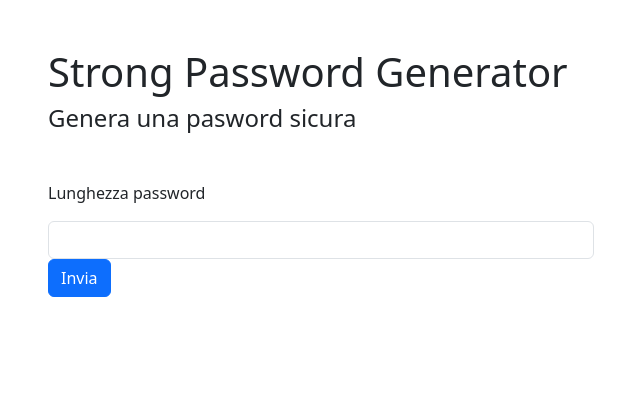
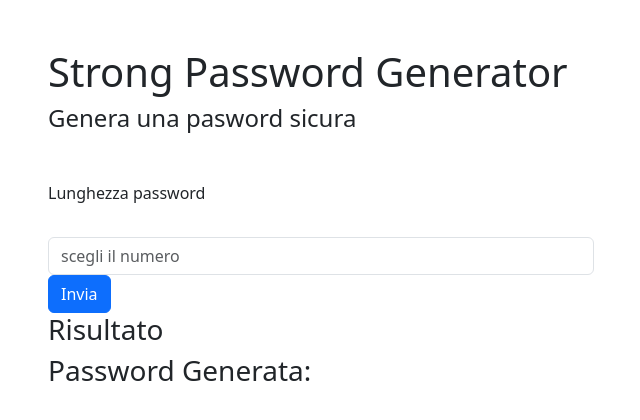
Before and after one commit to Sebastian-Balint/php-strong-password-generator, a PHP site: page / in a window 1280 px wide. Shown: the top 420 px of the page, without its empty margins (34-674 px from the left). Run offline with PHP 8.4, Linux system fonts and the light colour scheme.

Commit message:
add mileston 1

```diff
--- a/index.php
+++ b/index.php
@@ -1,5 +1,27 @@
 <?php
+function generatorePsw()
+{
+    // Verific che il parametro psw sia tramite GET
+    if (isset($_GET["psw"])) {
+        // Lunghezza della password dalla query string
+        $number = $_GET["psw"];
+        // Caratteri per generare la password
+        $simboli = "!?&%$@#abcdefghijklmnopqrstuwxyzABCDEFGHIJKLMNOPQRSTUWXYZ0123456789";
+        $pass = array();
+        $simboli_length = strlen($simboli) - 1;
+        // qui genero la password random con un ciclo
+        for ($i = 0; $i < $number; $i++) {
+            $n = rand(0, $simboli_length);
+            $pass[] = $simboli[$n];
+        }
 
+        //qui restituisco la password
+        return implode($pass);
+    } else {
+        // Se il parametro 'psw' non è stato passato, restituisci una stringa vuota
+        return "";
+    }
+}
 ?>
 
 <!DOCTYPE html>
@@ -23,11 +45,12 @@
     <div class="container my-5">
         <div class="row">
             <div class="col-6">
-                <form action="index.php" method="POST">
-                    <label class="mb-3">Lunghezza password</label>
-                    <input class="form-control" type="number" name="numero" id="psw">
+                <form class="mb-5" action="index.php" method="GET">
+                    <label class="mb-3" for="psw">Lunghezza password</label>
+                    <input class="form-control mt-3" type="number" name="psw" id="psw" placeholder="scegli il numero">
                     <button class="btn btn-primary " type="submit">Invia</button>
-
+                    <h3>Risultato</h3>
+                    <h3>Password Generata: <?php echo generatorePsw() ?> </h3>
                 </form>
             </div>
         </div>
```
Also changed, not shown: function.php (added, +13 -0 lines).
